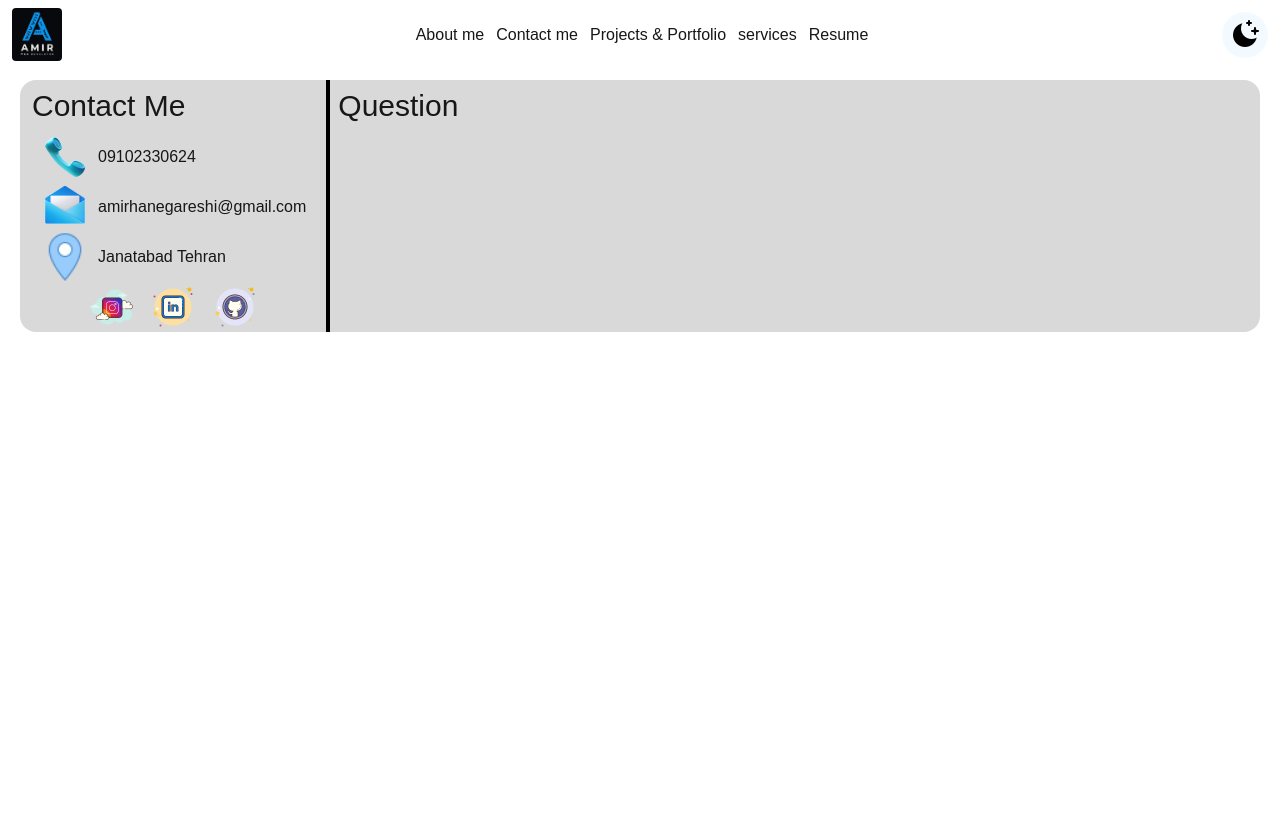
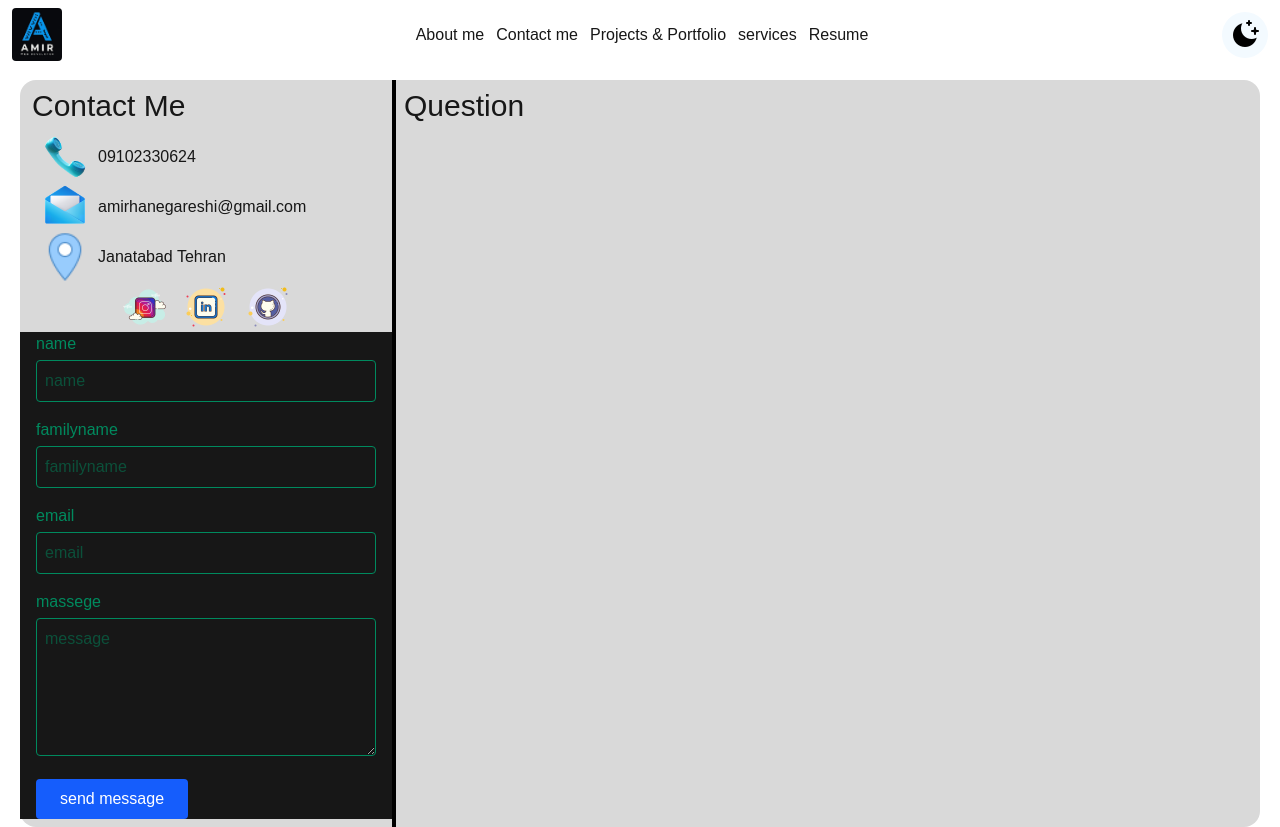
Before and after one commit to amirhoprogrammer/my-website, a Next.js app: page /ContactMe in a window 1280 px wide. Before the commit the page ends 800 px from the top, so only its background shows below. Built offline with nearby package versions, Linux system fonts and the light colour scheme.

Commit message:
add contact opage and add left side of that

```diff
--- a/app/ContactMe/page.tsx
+++ b/app/ContactMe/page.tsx
@@ -1,11 +1,13 @@
+import ContactForm from "@/components/ContactForm";
 import Contact from "./Contact";
 import Question from "./Question";
 
 export default function ContactMe() {
   return (
     <div className="bg-aboutme rounded-2xl flex mt-20 mx-5">
-      <div>
+      <div className="w-[30%]">
         <Contact />
+        <ContactForm />
       </div>
       <div className="border-2 w-0.5 border-black"></div>
       <div>
--- a/app/Header/Steady.tsx
+++ b/app/Header/Steady.tsx
@@ -1,6 +1,5 @@
 "use client";
 import Image from "next/image";
-import Link from "next/link";
 import "./header.css";
 import { useEffect, useState } from "react";
 import SteadyHeader from "@/components/SteadyHeader";
--- /dev/null
+++ b/app/api/contact/route.ts
@@ -0,0 +1,24 @@
+import { sendMail } from "@/utils/mail";
+import { NextRequest, NextResponse } from "next/server";
+
+export async function POST(request: NextRequest) {
+  try {
+    const body = await request.json();
+    const { name, email, message } = body;
+
+    // اعتبارسنجی ساده
+    if (!name || !email || !message) {
+      return NextResponse.json(
+        { error: "همه فیلدها الزامی هستند" },
+        { status: 400 }
+      );
+    }
+
+    await sendMail({ name, email, message });
+
+    return NextResponse.json({ success: true });
+  } catch (error) {
+    console.error(error);
+    return NextResponse.json({ error: "خطا در ارسال ایمیل" }, { status: 500 });
+  }
+}
--- /dev/null
+++ b/components/ContactForm.tsx
@@ -0,0 +1,123 @@
+"use client";
+
+import { useState, FormEvent, ChangeEvent } from "react";
+
+interface FormData {
+  name: string;
+  familyname: string;
+  email: string;
+  message: string;
+}
+
+export default function ContactForm() {
+  const [formData, setFormData] = useState<FormData>({
+    name: "",
+    familyname: "",
+    email: "",
+    message: "",
+  });
+  const [status, setStatus] = useState<"success" | "error" | "">("");
+  const [loading, setLoading] = useState(false);
+
+  const handleChange = (
+    e: ChangeEvent<HTMLInputElement | HTMLTextAreaElement>
+  ) => {
+    setFormData({ ...formData, [e.target.name]: e.target.value });
+  };
+
+  const handleSubmit = async (e: FormEvent) => {
+    e.preventDefault();
+    setLoading(true);
+    setStatus("");
+
+    try {
+      const res = await fetch("/api/contact", {
+        method: "POST",
+        headers: { "Content-Type": "application/json" },
+        body: JSON.stringify(formData),
+      });
+
+      if (res.ok) {
+        setStatus("success");
+        setFormData({ name: "", familyname: "", email: "", message: "" });
+      } else {
+        setStatus("error");
+      }
+    } catch (error) {
+      setStatus("error");
+    } finally {
+      setLoading(false);
+    }
+  };
+
+  return (
+    <form
+      onSubmit={handleSubmit}
+      className="space-y-4 max-w-md px-4 mb-2 bg-foreground"
+    >
+      <div>
+        <label className="block mb-1 text-command">name</label>
+        <input
+          type="text"
+          name="name"
+          value={formData.name}
+          onChange={handleChange}
+          placeholder="name"
+          required
+          className="w-full border p-2 rounded border-command text-command"
+        />
+      </div>
+      <div>
+        <label className="block mb-1 text-command">familyname</label>
+        <input
+          type="text"
+          name="familyname"
+          value={formData.familyname}
+          onChange={handleChange}
+          placeholder="familyname"
+          required
+          className="w-full border p-2 rounded border-command text-command"
+        />
+      </div>
+      <div>
+        <label className="block mb-1 text-command">email</label>
+        <input
+          type="email"
+          name="email"
+          value={formData.email}
+          onChange={handleChange}
+          placeholder="email"
+          required
+          className="w-full border p-2 rounded border-command text-command"
+        />
+      </div>
+      <div>
+        <label className="block mb-1 text-command">massege</label>
+        <textarea
+          name="message"
+          value={formData.message}
+          onChange={handleChange}
+          required
+          placeholder="message"
+          rows={5}
+          className="w-full border p-2 rounded border-command text-command"
+        />
+      </div>
+
+      <button
+        type="submit"
+        disabled={loading}
+        className="bg-blue-600 text-white px-6 py-2 rounded disabled:opacity-50"
+      >
+        {loading ? "is sendeing..." : "send message"}
+      </button>
+
+      {status === "success" && (
+        <p className="text-green-600">send message seccessfully✓</p>
+      )}
+      {status === "error" && (
+        <p className="text-red-600">Error sending message. Please try again.</p>
+      )}
+    </form>
+  );
+}
--- a/package.json
+++ b/package.json
@@ -10,6 +10,7 @@
   },
   "dependencies": {
     "next": "16.3.0",
+    "nodemailer": "^9.1.1",
     "react": "19.2.8",
     "react-dom": "19.2.8",
     "swiper": "^14.1.0"
@@ -17,6 +18,7 @@
   "devDependencies": {
     "@tailwindcss/postcss": "^4",
     "@types/node": "^20",
+    "@types/nodemailer": "^8.0.1",
     "@types/react": "^19",
     "@types/react-dom": "^19",
     "eslint": "^9",
--- /dev/null
+++ b/utils/mail.ts
@@ -0,0 +1,32 @@
+import nodemailer from "nodemailer";
+
+interface MailData {
+  name: string;
+  email: string;
+  message: string;
+}
+
+export const transporter = nodemailer.createTransport({
+  service: "gmail",
+  auth: {
+    user: process.env.EMAIL_USER,
+    pass: process.env.EMAIL_PASS,
+  },
+});
+
+export async function sendMail({ name, email, message }: MailData) {
+  const mailOptions = {
+    from: process.env.EMAIL_USER,
+    to: process.env.EMAIL_TO,
+    subject: `پیام جدید از ${name}`,
+    html: `
+      <h3>پیام جدید از سایت</h3>
+      <p><strong>نام:</strong> ${name}</p>
+      <p><strong>ایمیل:</strong> ${email}</p>
+      <p><strong>پیام:</strong></p>
+      <p>${message}</p>
+    `,
+  };
+
+  await transporter.sendMail(mailOptions);
+}
```
Also changed, not shown: 1 other file (tests, documents, lock files or other folders).
